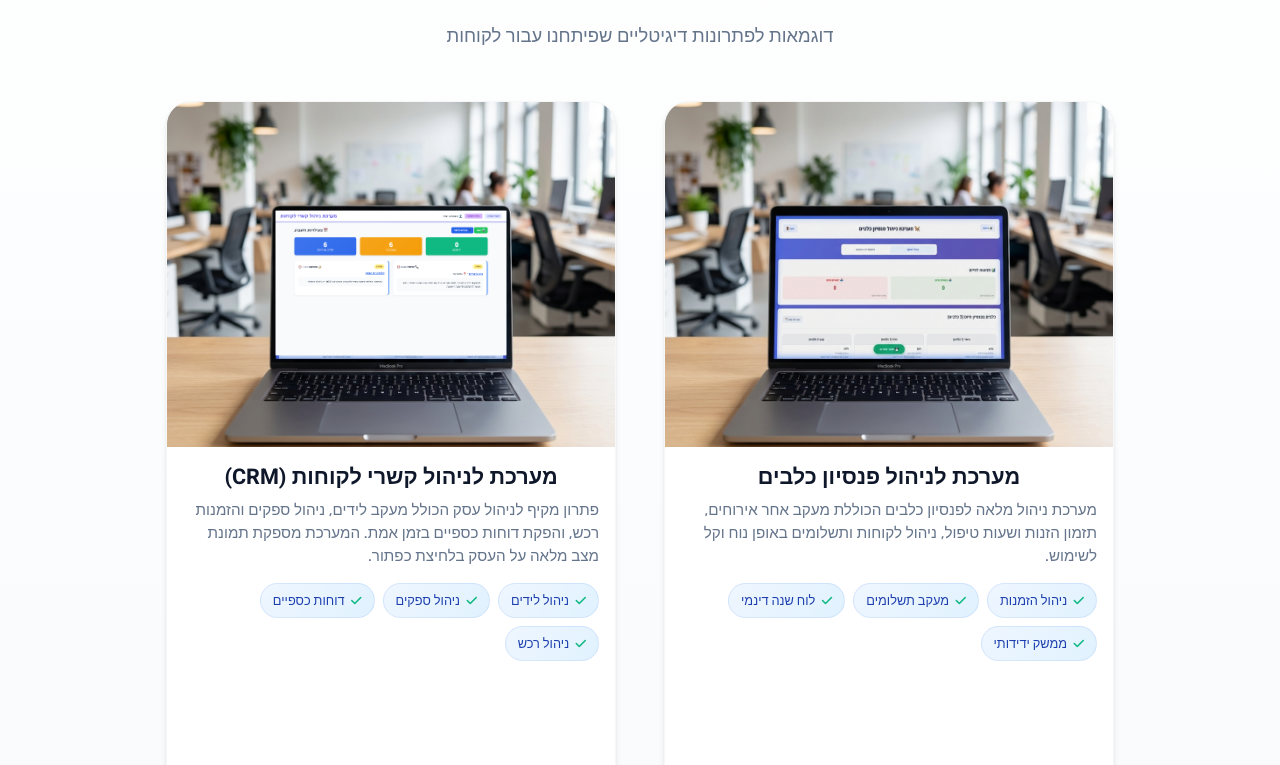
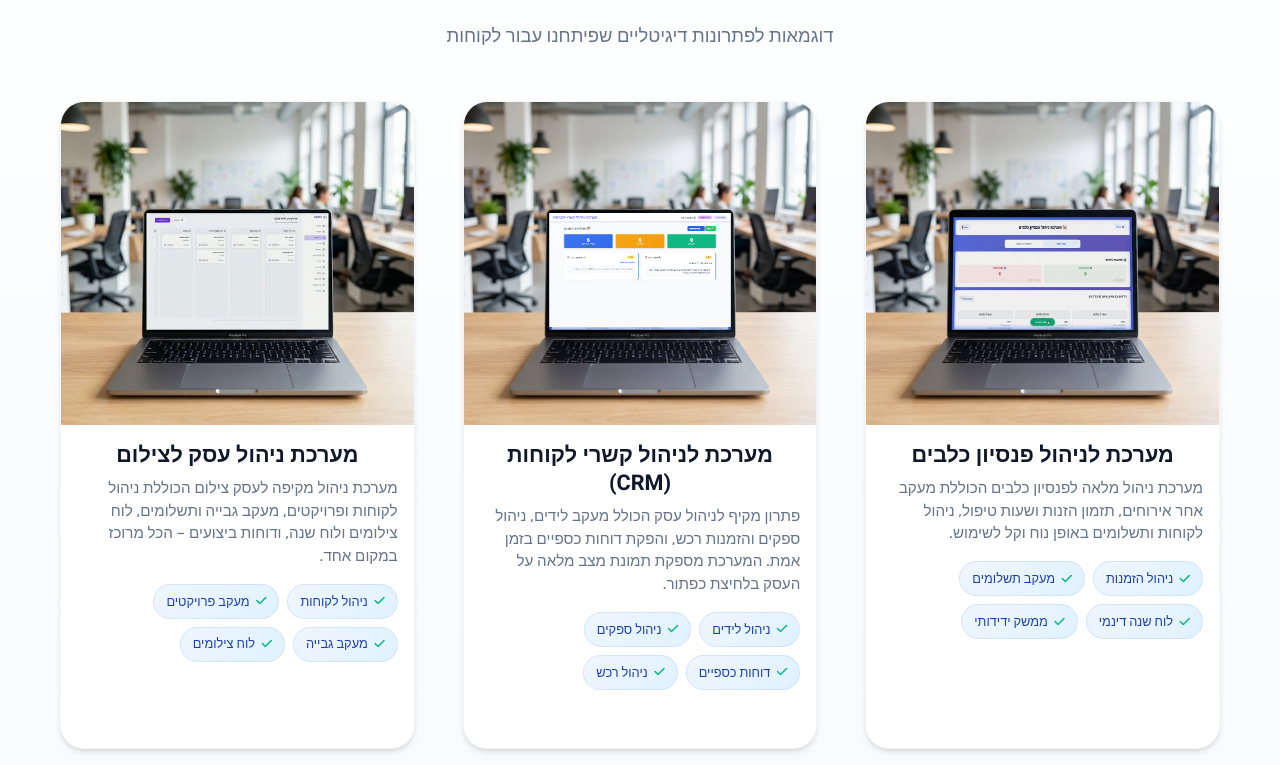
Before and after one commit to shaharsolutions/shahardigitalsolutions, a website: page index.html in a window 1280 px wide. Shown: the part 2535-3300 px from the top of the page. Drawn offline with Linux system fonts and the light colour scheme.

Commit message:
הוספת מערכת ניהול עסק לצילום לפרויקטים

```diff
--- a/index.html
+++ b/index.html
@@ -173,6 +173,25 @@
                         </div>
                     </div>
                 </div>
+                <!-- Project 3: Photography Business Management System -->
+                <div class="project-card reveal delay-2">
+                    <div class="project-image">
+                        <img src="photographer-system.png" alt="מערכת ניהול עסק לצילום">
+                        <div class="project-overlay">
+                            <span class="project-tag">מערכת ניהול</span>
+                        </div>
+                    </div>
+                    <div class="project-content">
+                        <h3>מערכת ניהול עסק לצילום</h3>
+                        <p>מערכת ניהול מקיפה לעסק צילום הכוללת ניהול לקוחות ופרויקטים, מעקב גבייה ותשלומים, לוח צילומים ולוח שנה, ודוחות ביצועים – הכל מרוכז במקום אחד.</p>
+                        <div class="project-features">
+                            <span class="feature-item"><i class="fa-solid fa-check"></i> ניהול לקוחות</span>
+                            <span class="feature-item"><i class="fa-solid fa-check"></i> מעקב פרויקטים</span>
+                            <span class="feature-item"><i class="fa-solid fa-check"></i> מעקב גבייה</span>
+                            <span class="feature-item"><i class="fa-solid fa-check"></i> לוח צילומים</span>
+                        </div>
+                    </div>
+                </div>
             </div>
         </div>
     </section>
```
Also changed, not shown: photographer-system.png (added).
